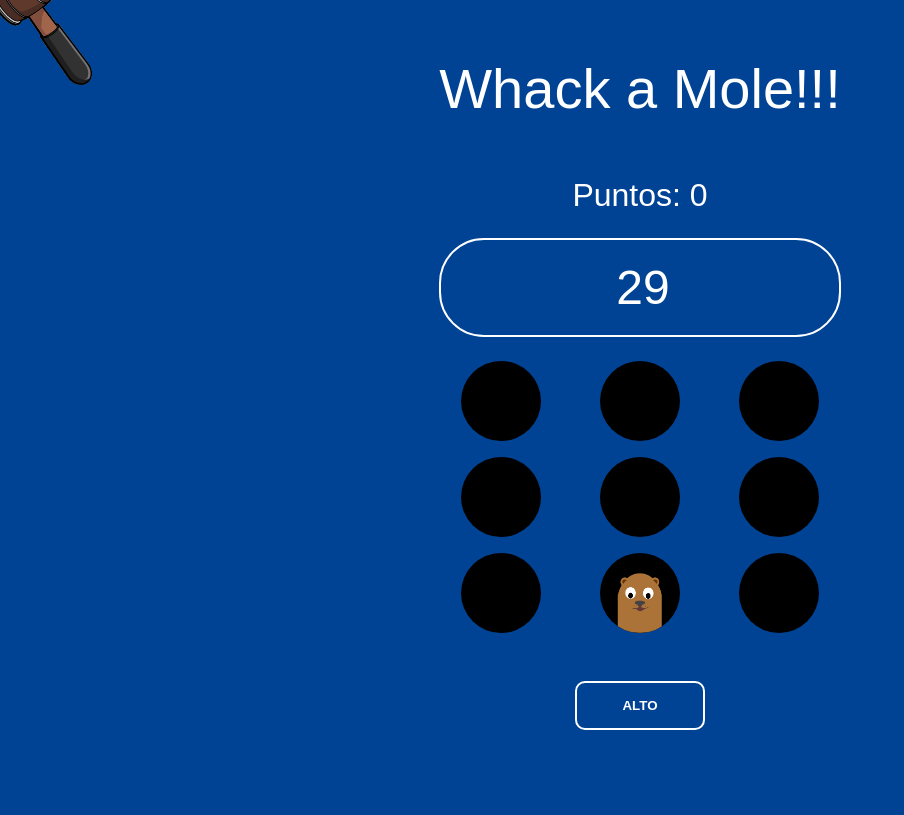
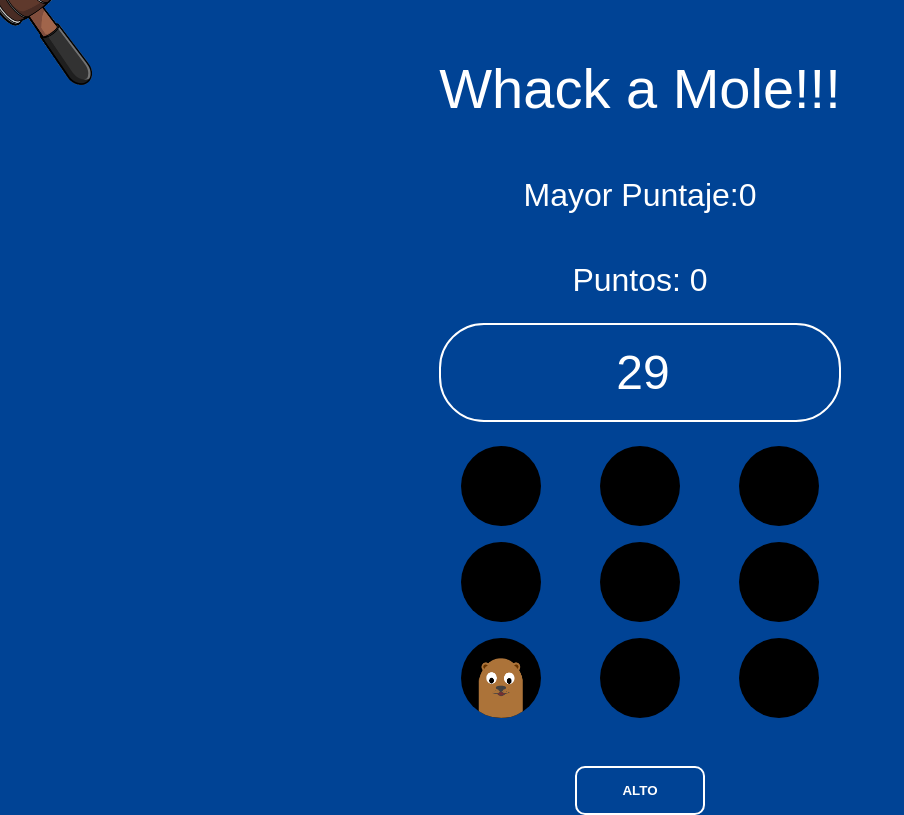
Before and after one commit to el-shago/WhackAMoleSPM, a plain HTML site: page index.html in a window 1280 px wide. Both pictures are taken after a click on the button "JUGAR". Shown: the whole page, without its empty margins (0-904 px from the left). Drawn offline with Linux system fonts and the light colour scheme.

Commit message:
highscore

```diff
--- a/index.html
+++ b/index.html
@@ -11,10 +11,12 @@
       <div class="heading">
         <p>Whack a Mole!!!</p>
       </div>
+      <div class="highscore">Mayor Puntaje:<span>0</span></div>
       <div class="score">Puntos: <span>0</span></div>
       <div class="timer">
         <div id="seconds">&nbsp0</div>
       </div>
+
       <div class="contdeholes">
         <div class="hole hole1"></div>
         <div class="hole hole2"></div>
--- a/index.js
+++ b/index.js
@@ -35,8 +35,8 @@
           hole.appendChild(image);
           setTimeout(()=> {
             hole.removeChild(image);
-          },600);
-        }, 800);
+          },900);
+        }, 1000);
 
         window.addEventListener("click", (e) =>{
           if(e.target === hole){
@@ -66,12 +66,26 @@
         }
         if(timeLeft == 0){
           clearInterval(startGame);
+          clearInterval(disifil);
           stopbtn.style.display = "none";
           playbtn.style.display = "inline-block";
           victory.play()
         }
-        if(timeLeft == 10){
+        /*while(timeLeft == 10 && timeLeft>0){
+          clearInterval(startGame);
+          const disifil = setInterval(()=>{
+            let arrayNo = Math.floor(Math.random()*9);
+            hole = holes[arrayNo];
 
-        }
+            let image = document.createElement("img");
+            image.setAttribute("src", "fotos/mole.png");
+            image.setAttribute("class", "mole");
+            hole.appendChild(image);
+            setTimeout(()=> {
+              hole.removeChild(image);
+            },400);
+          }, 600);
+
+        }*/
       }
       });
--- a/whackamole.css
+++ b/whackamole.css
@@ -20,6 +20,12 @@ body{
   font-size: 2em;
   margin: 0.5em 0;
   text-align: center;
+}
+.highscore{
+  font-size: 2em;
+  margin: 1.5em 0;
+  text-align: center;
+  position: relative;
 }
 .contdeholes{
 display: grid;
```
